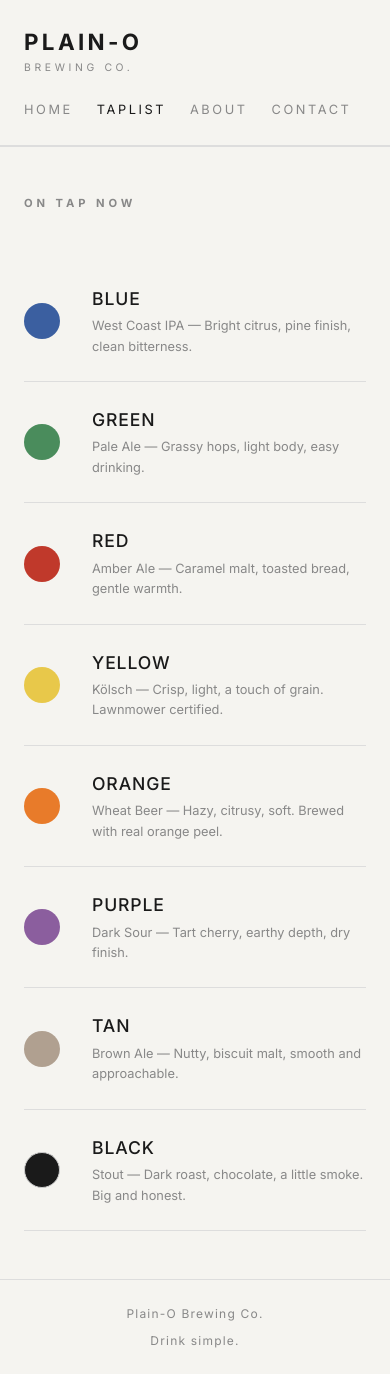
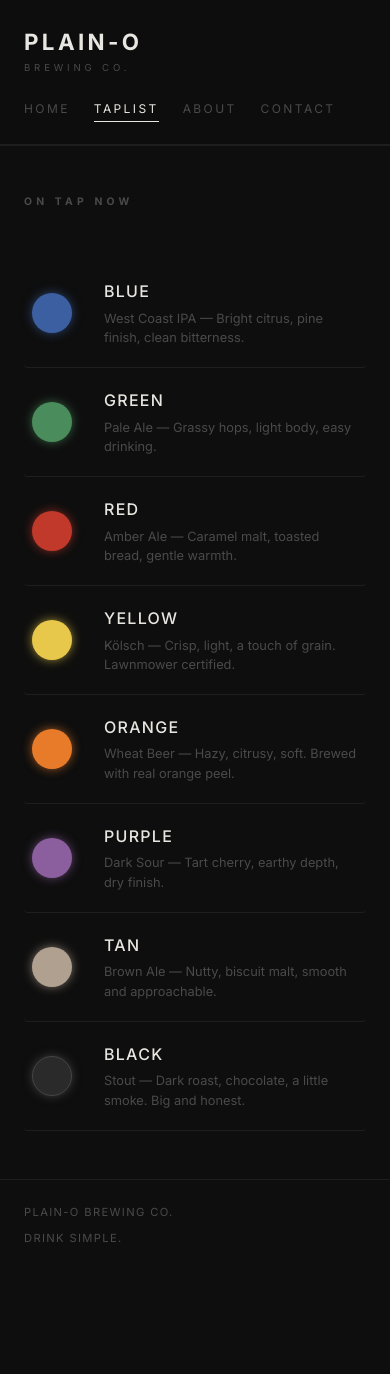
Before and after one commit to TheGreatTaubino/plaino-brewing, a plain HTML site: page pages/taplist.html in a window 390 px wide. After the commit the page ends 1272 px from the top, so only its background shows below. Drawn offline with Linux system fonts and the light colour scheme.

Commit message:
Dark mode refresh — sticky header, color hover accents on taplist, polish throughout

```diff
--- a/css/style.css
+++ b/css/style.css
@@ -1,11 +1,11 @@
-/* Plain-O Brewing — Minimalist Style */
+/* Plain-O Brewing — Dark Minimalist */
 
 :root {
-  --bg: #f5f4f0;
-  --text: #1a1a1a;
-  --muted: #888;
-  --border: #ddd;
-  --accent: #1a1a1a;
+  --bg: #0e0e0e;
+  --surface: #161616;
+  --text: #e8e6e0;
+  --muted: #4a4a4a;
+  --border: #1e1e1e;
   --font: 'Inter', 'Helvetica Neue', Arial, sans-serif;
 }
 
@@ -32,11 +32,17 @@ body {
 
 /* HEADER / NAV */
 header {
-  padding: 2rem 3rem;
+  padding: 1.75rem 3rem;
   display: flex;
   justify-content: space-between;
   align-items: center;
   border-bottom: 1px solid var(--border);
+  position: sticky;
+  top: 0;
+  background: rgba(14, 14, 14, 0.92);
+  backdrop-filter: blur(12px);
+  -webkit-backdrop-filter: blur(12px);
+  z-index: 100;
 }
 
 .logo {
@@ -54,8 +60,8 @@ header {
 }
 
 .logo-sub {
-  font-size: 0.65rem;
-  letter-spacing: 0.35em;
+  font-size: 0.6rem;
+  letter-spacing: 0.4em;
   text-transform: uppercase;
   color: var(--muted);
 }
@@ -80,14 +86,33 @@ nav {
 nav a {
   text-decoration: none;
   color: var(--muted);
-  font-size: 0.8rem;
+  font-size: 0.75rem;
   letter-spacing: 0.2em;
   text-transform: uppercase;
   transition: color 0.2s;
+  position: relative;
+  padding-bottom: 2px;
 }
 
-nav a:hover, nav a.active {
+nav a::after {
+  content: '';
+  position: absolute;
+  bottom: -2px;
+  left: 0;
+  width: 0;
+  height: 1px;
+  background: var(--text);
+  transition: width 0.25s ease;
+}
+
+nav a:hover,
+nav a.active {
   color: var(--text);
+}
+
+nav a:hover::after,
+nav a.active::after {
+  width: 100%;
 }
 
 /* MAIN */
@@ -97,7 +122,7 @@ main {
 
 /* HERO */
 .hero {
-  padding: 6rem 3rem 5rem;
+  padding: 7rem 3rem 5rem;
   display: flex;
   align-items: center;
   gap: 4rem;
@@ -108,17 +133,18 @@ main {
 }
 
 .hero h1 {
-  font-size: clamp(2.5rem, 6vw, 4.5rem);
+  font-size: clamp(2.5rem, 6vw, 4.8rem);
   font-weight: 700;
-  line-height: 1.1;
-  letter-spacing: -0.02em;
+  line-height: 1.08;
+  letter-spacing: -0.03em;
   margin-bottom: 1.5rem;
 }
 
 .hero p {
-  font-size: 1.1rem;
+  font-size: 1.05rem;
   color: var(--muted);
-  max-width: 420px;
+  max-width: 400px;
+  line-height: 1.75;
 }
 
 .hero-cta {
@@ -127,31 +153,45 @@ main {
 
 .btn {
   display: inline-block;
-  padding: 0.75rem 2rem;
-  border: 1px solid var(--text);
+  padding: 0.8rem 2.2rem;
+  border: 1px solid #333;
   color: var(--text);
+  background: transparent;
   text-decoration: none;
-  font-size: 0.75rem;
-  letter-spacing: 0.2em;
+  font-size: 0.72rem;
+  letter-spacing: 0.22em;
   text-transform: uppercase;
-  transition: background 0.2s, color 0.2s;
+  transition: border-color 0.2s, background 0.2s, color 0.2s;
 }
 
 .btn:hover {
   background: var(--text);
   color: var(--bg);
+  border-color: var(--text);
 }
 
-/* COLOR SWATCH ROW (homepage preview) */
+/* COLOR SWATCH ROW (homepage) */
 .color-row {
   display: flex;
   gap: 0;
-  height: 6px;
+  height: 3px;
   margin: 0 3rem 6rem;
+  opacity: 0.7;
 }
 
 .color-row span {
   flex: 1;
+  transition: opacity 0.2s;
+}
+
+.color-row:hover span {
+  opacity: 0.4;
+}
+
+.color-row span:hover {
+  opacity: 1 !important;
+  flex: 2;
+  transition: flex 0.3s ease, opacity 0.2s;
 }
 
 /* SECTION */
@@ -161,8 +201,8 @@ section {
 }
 
 section h2 {
-  font-size: 0.7rem;
-  letter-spacing: 0.35em;
+  font-size: 0.65rem;
+  letter-spacing: 0.4em;
   text-transform: uppercase;
   color: var(--muted);
   margin-bottom: 3rem;
@@ -172,42 +212,53 @@ section h2 {
 .taplist {
   display: flex;
   flex-direction: column;
-  gap: 0;
 }
 
 .tap-item {
   display: grid;
-  grid-template-columns: 48px 1fr auto;
+  grid-template-columns: 52px 1fr auto;
   align-items: center;
   gap: 2rem;
-  padding: 1.5rem 0;
+  padding: 1.6rem 1rem;
   border-bottom: 1px solid var(--border);
+  border-radius: 4px;
+  transition: background 0.2s;
+  cursor: default;
+  box-shadow: inset 3px 0 0 transparent;
+  transition: background 0.2s, box-shadow 0.2s;
+}
+
+.tap-item:hover {
+  background: var(--surface);
+  box-shadow: inset 3px 0 0 var(--tap-color, var(--border));
 }
 
 .tap-swatch {
-  width: 36px;
-  height: 36px;
+  width: 40px;
+  height: 40px;
   border-radius: 50%;
   flex-shrink: 0;
+  box-shadow: 0 0 12px -2px var(--tap-color, transparent);
 }
 
 .tap-info h3 {
-  font-size: 1.1rem;
+  font-size: 1rem;
   font-weight: 500;
-  letter-spacing: 0.05em;
+  letter-spacing: 0.08em;
   text-transform: uppercase;
 }
 
 .tap-info p {
   font-size: 0.8rem;
   color: var(--muted);
-  margin-top: 0.2rem;
+  margin-top: 0.25rem;
+  line-height: 1.5;
 }
 
 .tap-abv {
-  font-size: 0.75rem;
+  font-size: 0.72rem;
   color: var(--muted);
-  letter-spacing: 0.1em;
+  letter-spacing: 0.12em;
   white-space: nowrap;
 }
 
@@ -219,12 +270,13 @@ section h2 {
 .about-text p {
   font-size: 1.05rem;
   color: var(--muted);
-  margin-bottom: 1.5rem;
-  line-height: 1.8;
+  margin-bottom: 1.75rem;
+  line-height: 1.85;
 }
 
 .about-text p strong {
   color: var(--text);
+  font-weight: 500;
 }
 
 /* LOCATION / CONTACT */
@@ -235,22 +287,23 @@ section h2 {
 }
 
 .info-block h3 {
-  font-size: 0.65rem;
-  letter-spacing: 0.3em;
+  font-size: 0.6rem;
+  letter-spacing: 0.35em;
   text-transform: uppercase;
   color: var(--muted);
-  margin-bottom: 0.75rem;
+  margin-bottom: 0.85rem;
 }
 
-.info-block p, .info-block a {
+.info-block p,
+.info-block a {
   font-size: 0.95rem;
   color: var(--text);
   text-decoration: none;
-  line-height: 1.8;
+  line-height: 1.9;
 }
 
 .info-block a:hover {
-  text-decoration: underline;
+  color: var(--muted);
 }
 
 /* FOOTER */
@@ -260,9 +313,10 @@ footer {
   display: flex;
   justify-content: space-between;
   align-items: center;
-  font-size: 0.75rem;
+  font-size: 0.7rem;
   color: var(--muted);
-  letter-spacing: 0.1em;
+  letter-spacing: 0.12em;
+  text-transform: uppercase;
 }
 
 /* RESPONSIVE */
@@ -276,14 +330,28 @@ footer {
 
   nav { gap: 1.5rem; }
 
-  .hero { padding: 3rem 1.5rem 2.5rem; flex-direction: column; gap: 2rem; align-items: flex-start; }
+  .hero {
+    padding: 3.5rem 1.5rem 2.5rem;
+    flex-direction: column;
+    gap: 2rem;
+    align-items: flex-start;
+  }
+
   .logo-hero { width: 120px; height: 120px; }
   .color-row { margin: 0 1.5rem 4rem; }
   section { padding: 3rem 1.5rem; }
-  footer { padding: 1.5rem; flex-direction: column; gap: 0.5rem; }
+
+  footer {
+    padding: 1.5rem;
+    flex-direction: column;
+    gap: 0.5rem;
+    align-items: flex-start;
+  }
 
   .tap-item {
-    grid-template-columns: 36px 1fr;
+    grid-template-columns: 40px 1fr;
+    padding: 1.25rem 0.5rem;
   }
+
   .tap-abv { display: none; }
 }
--- a/pages/taplist.html
+++ b/pages/taplist.html
@@ -28,7 +28,7 @@
       <h2>On Tap Now</h2>
       <div class="taplist">
 
-        <div class="tap-item">
+        <div class="tap-item" style="--tap-color:#3b5fa0;">
           <div class="tap-swatch" style="background:#3b5fa0;"></div>
           <div class="tap-info">
             <h3>Blue</h3>
@@ -37,7 +37,7 @@
           <span class="tap-abv">6.8% ABV</span>
         </div>
 
-        <div class="tap-item">
+        <div class="tap-item" style="--tap-color:#4a8c5c;">
           <div class="tap-swatch" style="background:#4a8c5c;"></div>
           <div class="tap-info">
             <h3>Green</h3>
@@ -46,7 +46,7 @@
           <span class="tap-abv">5.2% ABV</span>
         </div>
 
-        <div class="tap-item">
+        <div class="tap-item" style="--tap-color:#c0392b;">
           <div class="tap-swatch" style="background:#c0392b;"></div>
           <div class="tap-info">
             <h3>Red</h3>
@@ -55,7 +55,7 @@
           <span class="tap-abv">5.6% ABV</span>
         </div>
 
-        <div class="tap-item">
+        <div class="tap-item" style="--tap-color:#e8c84a;">
           <div class="tap-swatch" style="background:#e8c84a;"></div>
           <div class="tap-info">
             <h3>Yellow</h3>
@@ -64,7 +64,7 @@
           <span class="tap-abv">4.8% ABV</span>
         </div>
 
-        <div class="tap-item">
+        <div class="tap-item" style="--tap-color:#e87b2a;">
           <div class="tap-swatch" style="background:#e87b2a;"></div>
           <div class="tap-info">
             <h3>Orange</h3>
@@ -73,7 +73,7 @@
           <span class="tap-abv">5.0% ABV</span>
         </div>
 
-        <div class="tap-item">
+        <div class="tap-item" style="--tap-color:#8b5e9e;">
           <div class="tap-swatch" style="background:#8b5e9e;"></div>
           <div class="tap-info">
             <h3>Purple</h3>
@@ -82,7 +82,7 @@
           <span class="tap-abv">6.2% ABV</span>
         </div>
 
-        <div class="tap-item">
+        <div class="tap-item" style="--tap-color:#b0a090;">
           <div class="tap-swatch" style="background:#b0a090;"></div>
           <div class="tap-info">
             <h3>Tan</h3>
@@ -91,8 +91,8 @@
           <span class="tap-abv">5.4% ABV</span>
         </div>
 
-        <div class="tap-item">
-          <div class="tap-swatch" style="background:#1a1a1a; border: 1px solid #ccc;"></div>
+        <div class="tap-item" style="--tap-color:#555;">
+          <div class="tap-swatch" style="background:#2a2a2a; border: 1px solid #444;"></div>
           <div class="tap-info">
             <h3>Black</h3>
             <p>Stout — Dark roast, chocolate, a little smoke. Big and honest.</p>
```
